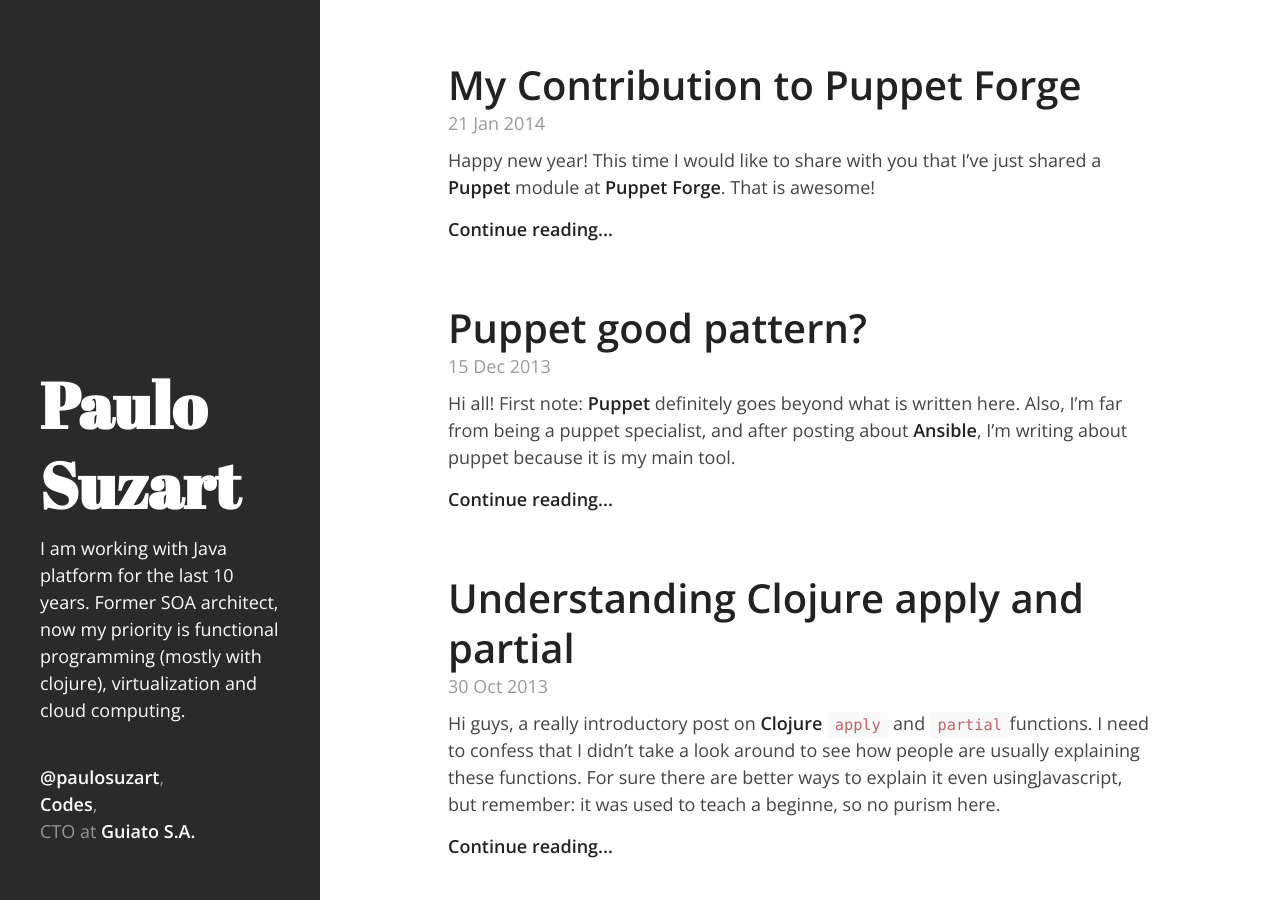
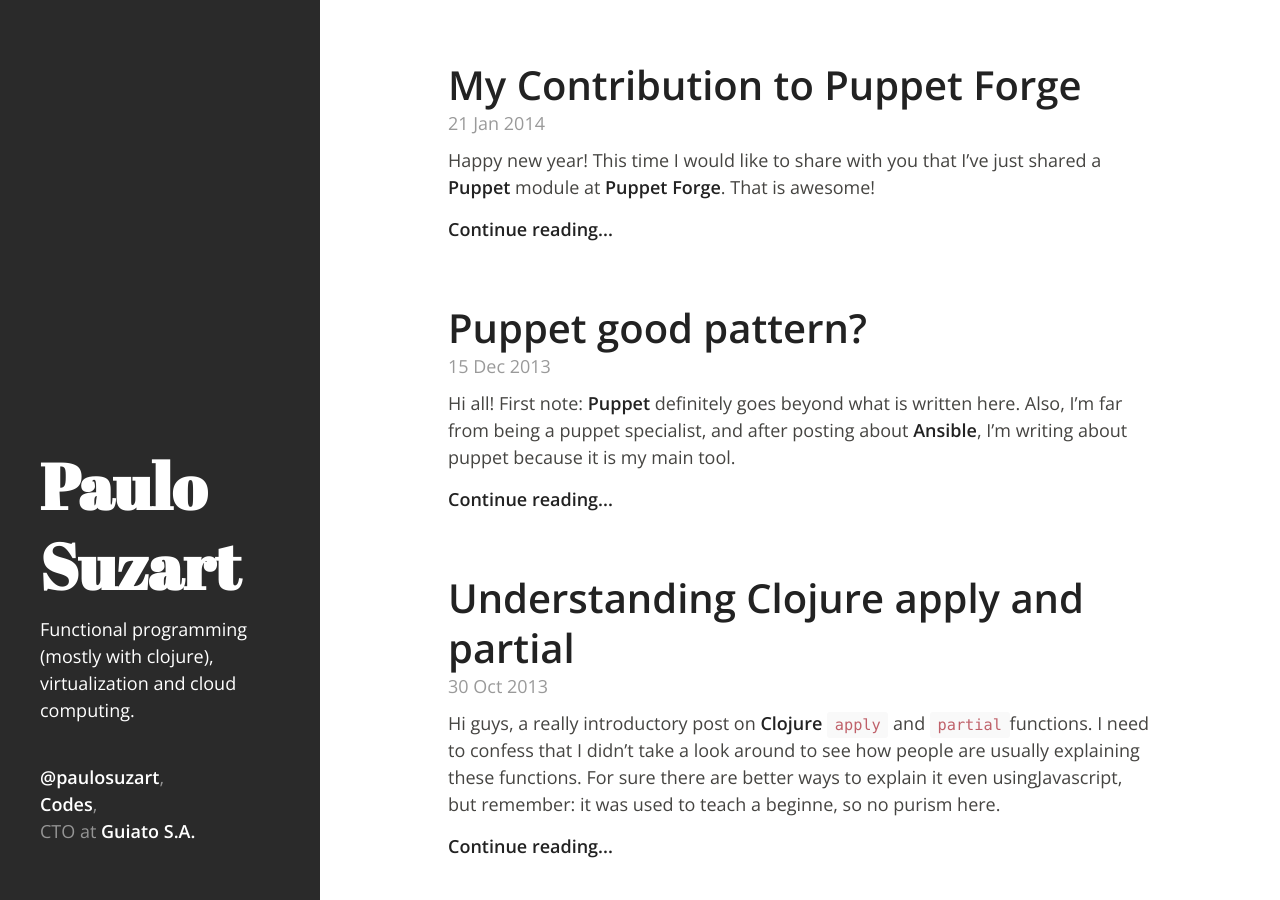
Before and after one commit to paulosuzart/paulosuzart.github.io, a Jekyll site: the page built from index.html, in a window 1280 px wide and 900 px high. Built offline with Jekyll 4.4.1, drawn with Linux system fonts in a browser that asks for light colours; Markdown is read by kramdown in place of the engine named in the settings; the list of posts is cut into pages by our own code.

Commit message:
Changed outline

```diff
--- a/_config.yml
+++ b/_config.yml
@@ -1,6 +1,6 @@
 title:        Paulo Suzart
 tagline:      'my blog at github.io'
-description:  'I am working with Java platform for the last 10 years. Former SOA architect, now my priority is functional programming (mostly with clojure), virtualization and cloud computing.'
+description:  'Functional programming (mostly with clojure), virtualization and cloud computing.'
 url:          http://paulosuzart.github.io
 version:      1.1.1
 author:
```
